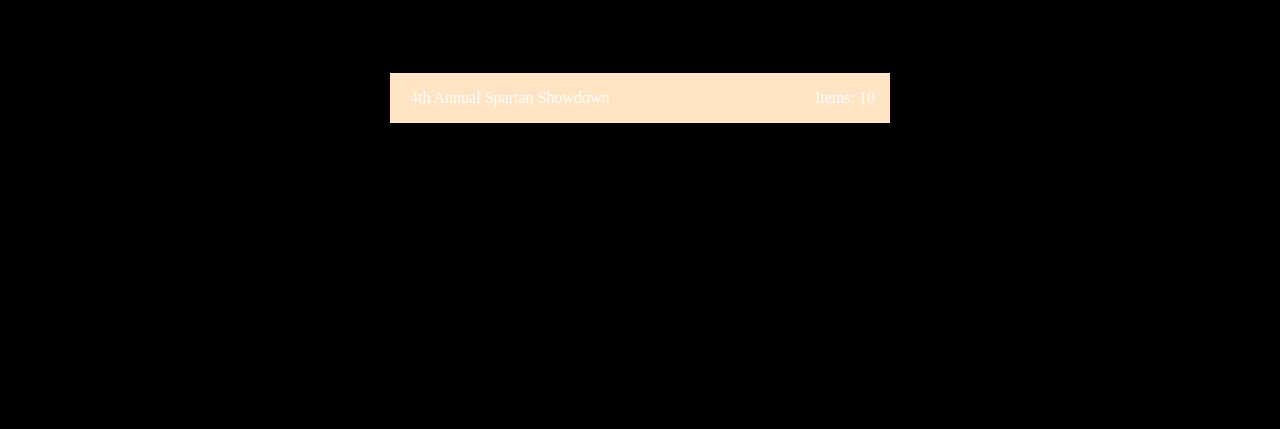
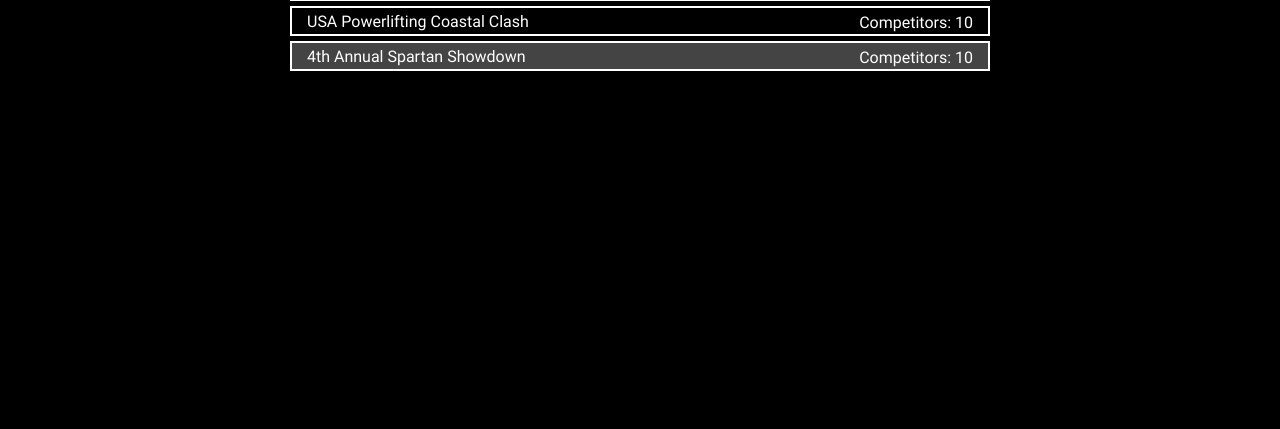
Before and after one commit to N315-jgaynor/hw-seven, a website: page index.html in a window 1280 px wide. Shown: the part 503-932 px from the top of the page. Drawn offline with Linux system fonts and the light colour scheme.

Commit message:
fixed loadLists and styling

```diff
--- a/app/app.js
+++ b/app/app.js
@@ -53,6 +53,9 @@
         category: "",
       },
     ],
+  },
+
+  {
     name: "2022 Bench Blast",
     listItems: [
       {
@@ -106,6 +109,9 @@
         category: "",
       },
     ],
+  },
+
+  {
     name: "Elk Mound Lift-a-Thon",
     listItems: [
       {
@@ -159,6 +165,9 @@
         category: "",
       },
     ],
+  },
+
+  {
     name: "OPA Provincials Saturday Day 2 Session 1",
     listItems: [
       {
@@ -212,6 +221,9 @@
         category: "",
       },
     ],
+  },
+
+  {
     name: "Ironsides Fall 2022",
     listItems: [
       {
@@ -265,6 +277,9 @@
         category: "",
       },
     ],
+  },
+
+  {
     name: "BBB Unite Womens Comp",
     listItems: [
       {
@@ -318,6 +333,9 @@
         category: "",
       },
     ],
+  },
+
+  {
     name: "USA Powerlifting San Diego Validus Open V",
     listItems: [
       {
@@ -371,6 +389,9 @@
         category: "",
       },
     ],
+  },
+
+  {
     name: "USA Powerlifting Gainsgiving Open",
     listItems: [
       {
@@ -424,6 +445,9 @@
         category: "",
       },
     ],
+  },
+
+  {
     name: "USA Powerlifting Coastal Clash",
     listItems: [
       {
@@ -477,6 +501,9 @@
         category: "",
       },
     ],
+  },
+
+  {
     name: "4th Annual Spartan Showdown",
     listItems: [
       {
@@ -582,15 +609,13 @@
 }
 
 function loadLists() {
-  let listString = "<ul>";
+  let listString = `<div class="events-container">`;
   $.each(LISTS, function (idx, list) {
-    listString += `<li id="${idx}" onclick="loadListItems(${idx})">${list.name} <span class="right"> Items: ${list.listItems.length}</span></li>`;
+    listString += `<li id="${idx}" onclick="loadListItems(${idx})"><p>${list.name}</p><span class="right"> Competitors: ${list.listItems.length}</span></li>`;
   });
-  listString += "</ul>";
-  $(".events-container").html(listString);
+  listString += "</div>";
+  $(".home-content").html(listString);
 }
-
-// function initListeners() {}
 
 $(document).ready(function () {
   loadLists();
--- a/index.html
+++ b/index.html
@@ -4,7 +4,7 @@
     <meta charset="UTF-8" />
     <meta http-equiv="X-UA-Compatible" content="IE=edge" />
     <meta name="viewport" content="width=device-width, initial-scale=1.0" />
-    <title>Advanced JSON</title>
+    <title>Lifting Cast</title>
     <link rel="stylesheet" href="css/styles.css" />
   </head>
   <body>
@@ -26,7 +26,7 @@
       <!-- start content -->
       <div class="home">
         <h1>Upcoming Events</h1>
-        <div class="events-container"></div>
+        <div class="home-content"></div>
       </div>
 
       <!-- end content -->
--- a/scss/home/home.scss
+++ b/scss/home/home.scss
@@ -1,66 +1,92 @@
 .home {
+  height: 100vh;
   h1 {
     color: white;
+    font-family: Roboto-Bold;
+    text-align: center;
+    margin: 50px auto;
+    font-size: 40px;
+  }
 }
 
 .events-container {
-    ul {
+  margin: 0 auto;
+  width: 700px;
+
   li {
+    color: white;
     cursor: pointer;
+    border: 2px solid #fff;
+    margin-top: 5px;
     list-style-type: none;
-        height: 50px;
+    font-family: Roboto;
+    height: 30px;
     display: flex;
-        align-items: center;
-        padding-left: 20px;
-        background-color: bisque;
     position: relative;
-        width: 500px;
-        margin-top: 100px;
-        color: white;
 
-        input {
-          margin: 0 20px;
-          background-color: #fff;
-        }
+    p {
+      margin: auto 0 auto 15px;
     }
   }
 
   .right {
     position: absolute;
     right: 15px;
-    }
-
-    .delete {
-      cursor: pointer;
-      position: absolute;
-      right: 20px;
-      color: white;
-    }
+    margin-top: 5px;
   }
 }
 
-li {
-  cursor: pointer;
-  list-style-type: none;
-  height: 50px;
-  display: flex;
-  align-items: center;
-  padding-left: 20px;
-  background-color: bisque;
-  position: relative;
-  width: 500px;
-  color: white;
-
-  input {
-    margin: 0 20px;
-    background-color: #fff;
-  }
-}
-
-li:nth-child(odd) {
-  background-color: beige;
+li:nth-child(even) {
+  background-color: #444;
 }
 
 li.strike {
   text-decoration: line-through;
 }
+
+// .home {
+//   h1 {
+//     color: white;
+//   }
+
+//   .events-container {
+//     li {
+//       background-color: blue;
+//       color: white;
+//       // cursor: pointer;
+//       // list-style-type: none;
+//       // height: 50px;
+//       // display: flex;
+//       // align-items: center;
+//       // padding-left: 20px;
+//       // background-color: bisque;
+//       // position: relative;
+//       // width: 500px;
+//       // margin-top: 100px;
+//       // color: white;
+
+//       input {
+//         margin: 0 20px;
+//         background-color: #fff;
+//       }
+//     }
+
+//     .right {
+//       position: absolute;
+//       right: 15px;
+//     }
+
+//     .delete {
+//       cursor: pointer;
+//       position: absolute;
+//       right: 20px;
+//       color: white;
+//     }
+//   }
+// }
+
+//   input {
+//     margin: 0 20px;
+//     background-color: #fff;
+//   }
+// }
--- a/scss/structure.scss
+++ b/scss/structure.scss
@@ -20,11 +20,6 @@
 #app {
   background-color: #000;
   margin-top: 132px;
-  display: flex;
-  align-items: center;
-  justify-content: center;
-  flex-direction: column;
-  height: 100vh;
 }
 
 @font-face {
```
Also changed, not shown: css/styles.css, 1 other file. Lines whose indentation alone changed are shown as unchanged.
